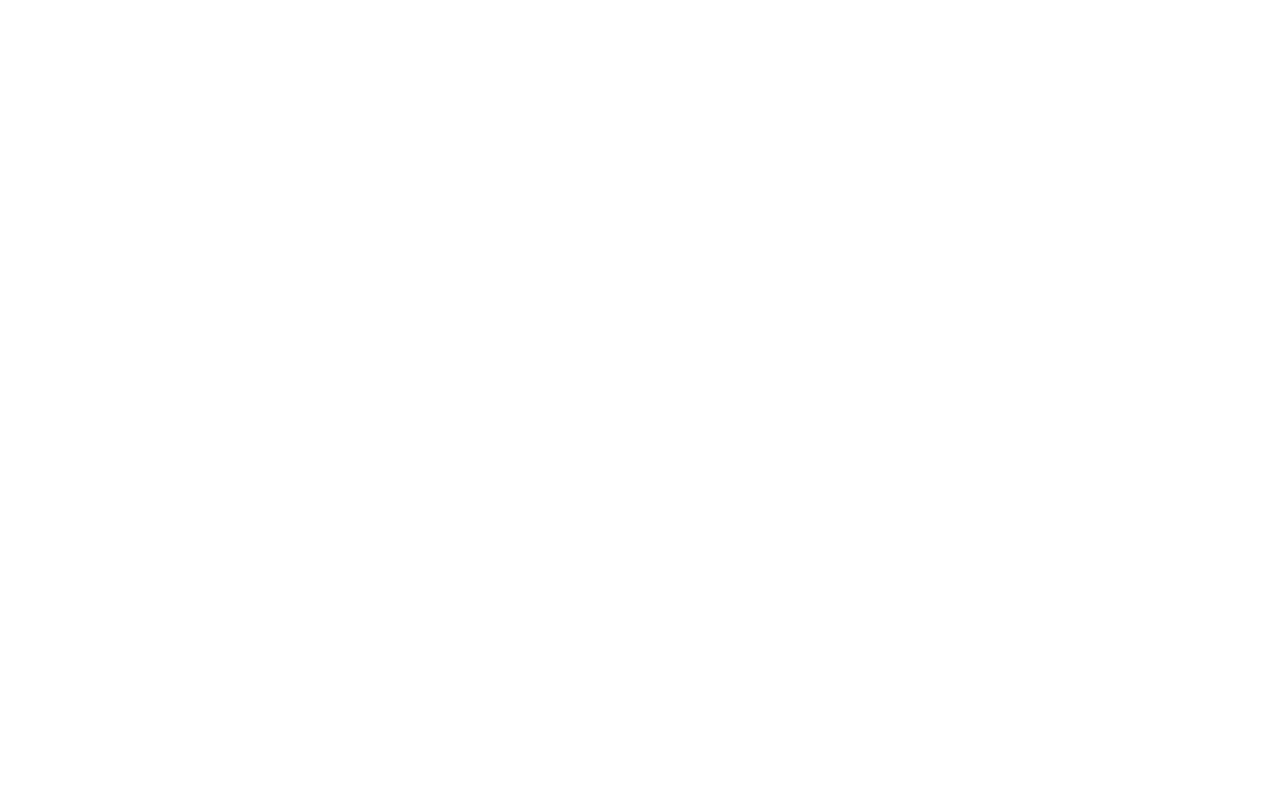
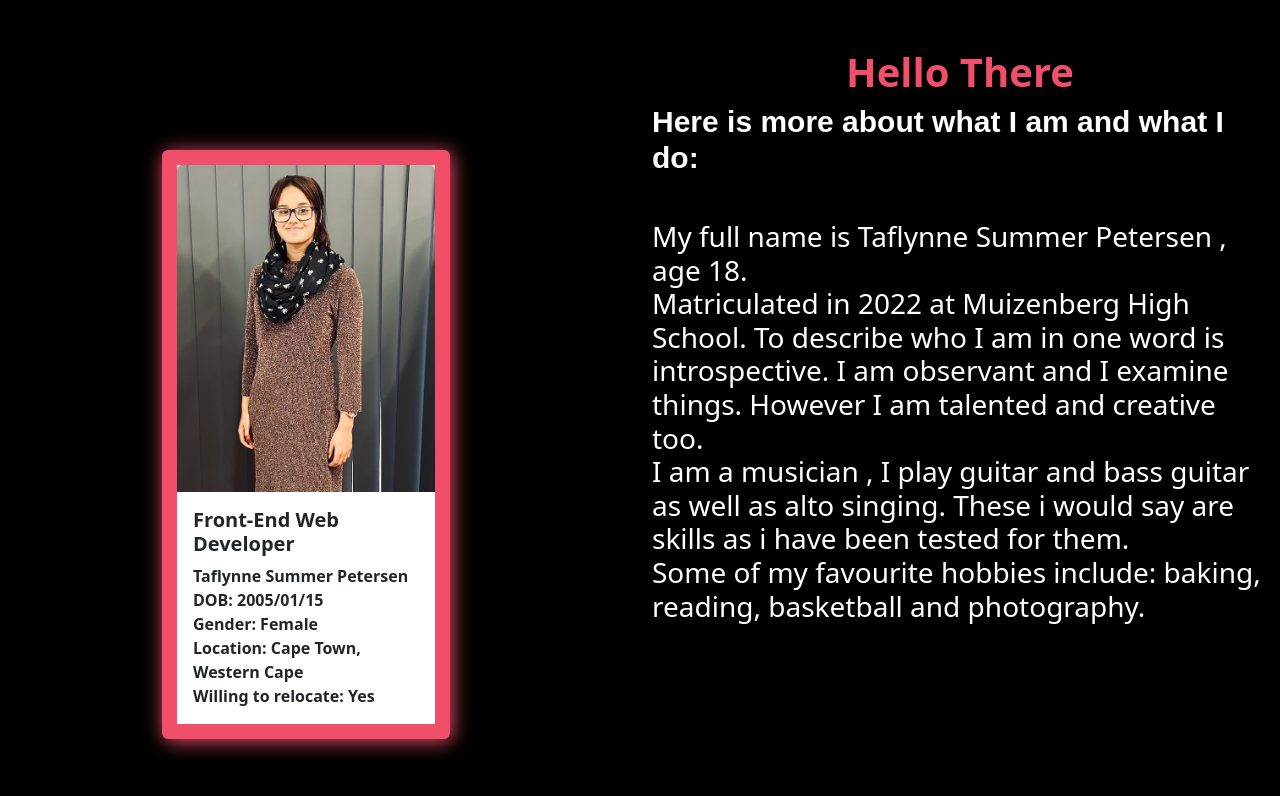
Before and after one commit to Taflnne15/Portfolio, a plain HTML site: page html/about.html in a window 1280 px wide. Drawn offline with nearby package versions, Linux system fonts and the light colour scheme.

Commit message:
2nd commit

```diff
--- a/css/about.css
+++ b/css/about.css
@@ -0,0 +1,33 @@
+ .container-fluid .row .col{
+    color: white;
+    height: 1000px;
+
+      }
+      .card{
+
+margin-top: 150px;
+z-index: 900;
+margin-left: 150px;
+border: 15px  rgb(240, 78, 105) solid;
+box-shadow: 2px 2px 20px rgb(240, 78, 105) ;
+      }
+  h5{
+
+   font-weight: 700;
+  }
+  p{
+
+    font-weight: 700;
+  }
+  h1{
+color:  rgb(240, 78, 105);
+    font-weight: 900;
+    text-align: center;
+  }
+  h2{
+font-weight: 700;
+    text-align: left;
+ font-family: 'Fira Sans', sans-serif;
+ font-size: 30px;
+
+  }
--- a/css/style.css
+++ b/css/style.css
@@ -13,6 +13,7 @@ nav {
   border-bottom: 2px solid white;
   display: flex;
   justify-content: space-between;
+
 }
 
 .nav .navbar{
@@ -50,11 +51,37 @@ margin-top: 100px;
   }
   h1{
     font-family: 'Chivo Mono', monospace;
+    color:  rgb(240, 78, 105);
+    font-weight: bold;
+    font-size: 50px;
+  }
+
+  h2{
+    font-family: 'Chivo Mono', monospace;
     color: white;
     font-weight: bold;
+    font-size: 40px;
   }
   h3{
     color: white;
-     font-family: 'Inter', sans-serif;;
+     font-family: 'Inter', sans-serif;
+     font-size: 30px;
 
   }
+
+   #landing-page .container-fluid .btn{
+      margin-top: 80px;
+      background-color:  rgb(240, 78, 105);
+
+      font-size: larger;
+      font-weight: 900;
+      width: 40%;
+      height: 40px;
+      color: black;
+
+
+  }
+  #landing-page .container-fluid .btn:hover{
+    box-shadow: 2px 2px 20px  rgb(240, 78, 105);
+  }
+  box-shadow: 2px 2px 20px  rgb(240, 78, 105);
--- a/html/about.html
+++ b/html/about.html
@@ -0,0 +1,52 @@
+<!doctype html>
+<html lang="en">
+  <head>
+    <meta charset="utf-8">
+    <meta name="viewport" content="width=device-width, initial-scale=1">
+    <title>Bootstrap demo</title>
+    <link href="https://cdn.jsdelivr.net/npm/bootstrap@5.3.0-alpha3/dist/css/bootstrap.min.css" rel="stylesheet" integrity="sha384-KK94CHFLLe+nY2dmCWGMq91rCGa5gtU4mk92HdvYe+M/SXH301p5ILy+dN9+nJOZ" crossorigin="anonymous">
+    <link rel="stylesheet" href="../css/about.css">
+  </head>
+  <body>
+    <section id="Bio">
+
+        <div class="container-fluid">
+            <div class="row">
+              <div class="col bg-black">
+                <div class="card" style="width: 18rem;">
+                    <img src="../images/taff portfolio img.jpg" class="card-img-top" alt="...">
+                    <div class="card-body">
+
+                      <h5 class="card-title">Front-End Web Developer</h5>
+                      <p class="card-text">Taflynne Summer Petersen <br>
+                          DOB: 2005/01/15 <br>
+                          Gender: Female<br>
+                          Location: Cape Town, Western Cape <br>
+                          Willing to relocate: Yes<br>
+                         </p>
+
+                    </div>
+                  </div>
+              </div>
+              <div class="col bg-black pt-5" >
+                <h1>Hello There</h1>
+                <h2>Here is more about what I am and what I do: <br><br> </h2>
+                   <h3>My full name is Taflynne Summer Petersen , age 18. <br> Matriculated in 2022 at Muizenberg High School.
+                    To describe who I am in one word is introspective. I am observant and I examine things. However I am talented and creative too.<br>
+                    I am a musician , I play guitar and bass guitar as well as alto singing. These i would say are skills as i have been tested for them.<br>
+                    Some of my favourite hobbies include: baking, reading, basketball and photography.
+
+                </h3>
+
+              </div>
+
+          </div>
+          </div>
+
+
+
+</section>
+
+    <script src="https://cdn.jsdelivr.net/npm/bootstrap@5.3.0-alpha3/dist/js/bootstrap.bundle.min.js" integrity="sha384-ENjdO4Dr2bkBIFxQpeoTz1HIcje39Wm4jDKdf19U8gI4ddQ3GYNS7NTKfAdVQSZe" crossorigin="anonymous"></script>
+  </body>
+</html>
```
Also changed, not shown: index.html (+19 -11 lines), images/giphy.gif (added), images/taff portfolio img.jpg (added).
